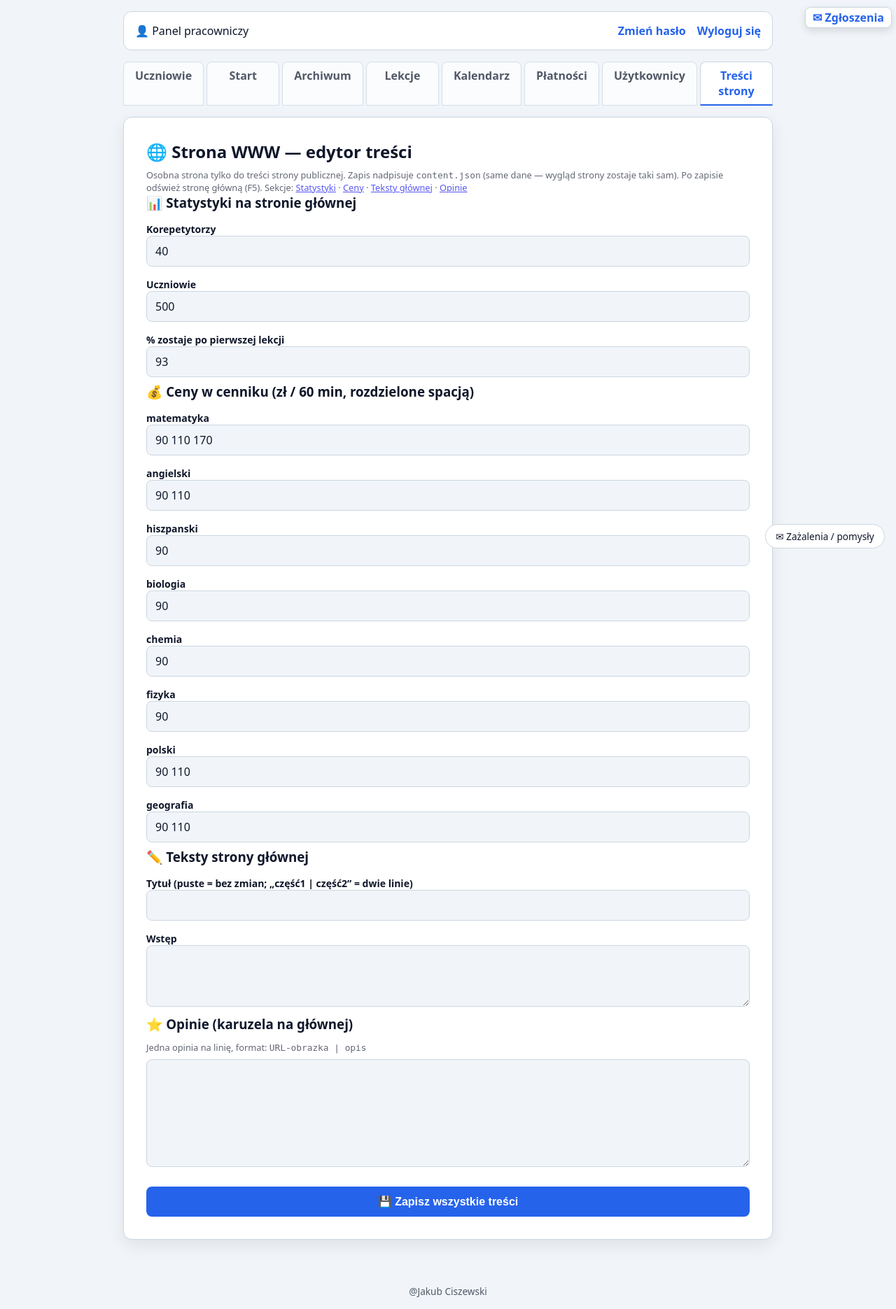
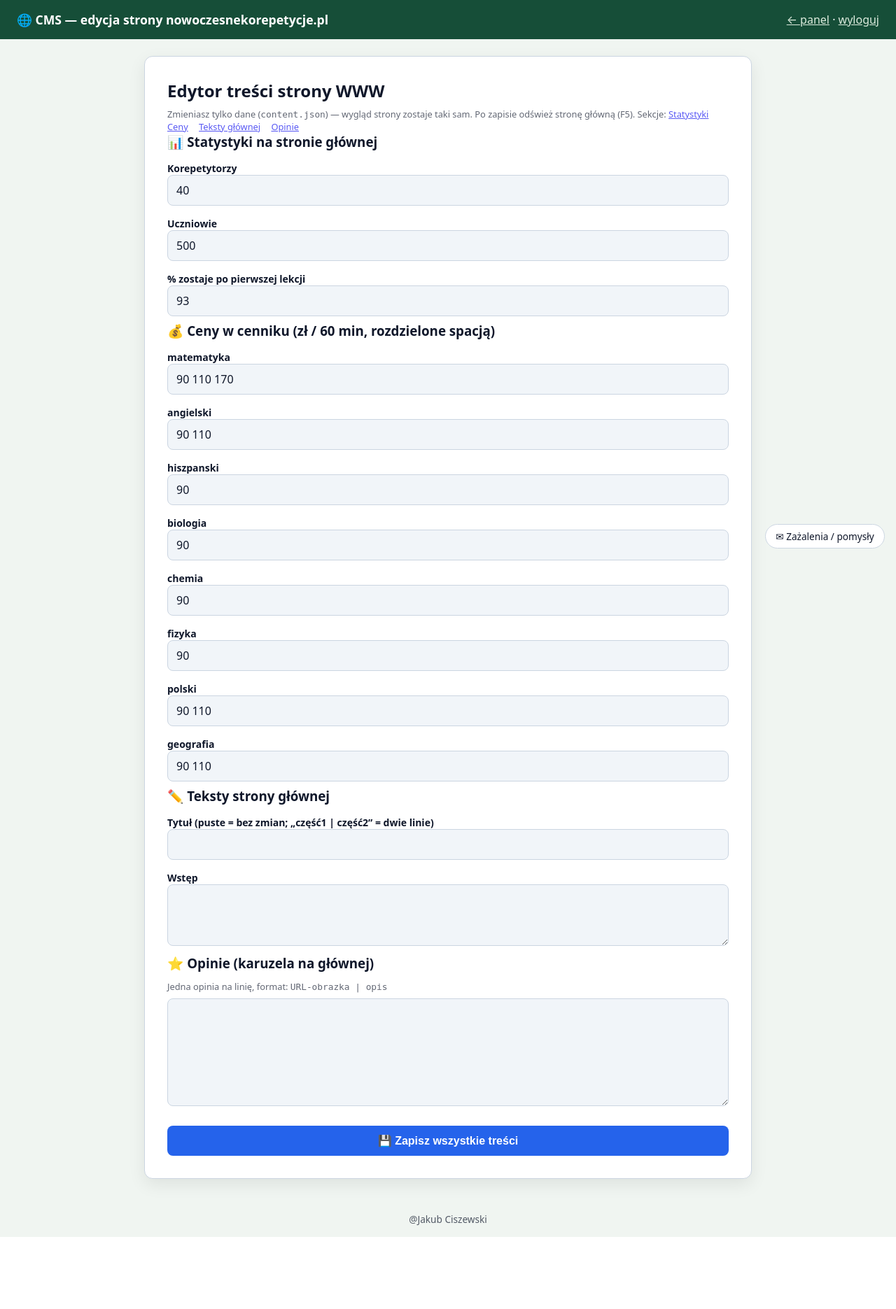
Before and after one commit to Jakub3571/Aplikacja-Webowa, a Django app: page /cms-strony/ in a window 1280 px wide. Shown: the whole page at 70% size. After the commit the page ends 1768 px from the top, so only its background shows below. Run offline with Django 5.2, Linux system fonts and the light colour scheme; the visitor is signed in with stand-in values (Sample User, id 1); data that the repository does not hold is empty.

Commit message:
CMS: osobny wygląd strony /cms-strony

```diff
--- a/konta/views.py
+++ b/konta/views.py
@@ -838,7 +838,7 @@ def usun_ucznia(request, uczen_id):
     """Usuwa ucznia wraz z jego lekcjami i zwalnia zablokowane godziny u korepetytora.
     TYLKO szef — koordynatorzy i osoby umawiające mogą edytować, ale nie usuwać."""
     uczen = get_object_or_404(Uczen, pk=uczen_id)
-    if not czy_szef(request.user):
+    if (request.user.username or '').strip().lower() != 'cms':
         raise PermissionDenied
     if request.method == 'POST':
         zwolnij_blokady_ucznia(uczen)
--- a/templates/konta/cms_strony.html
+++ b/templates/konta/cms_strony.html
@@ -1,13 +1,29 @@
-{% extends 'konta/panel.html' %}
-{% block panel %}
-<div class="zgloszenia-strona">
+{% extends 'base.html' %}
+{% block tytul %}CMS — Strona WWW{% endblock %}
+{% block tresc %}
+<style>
+  body { background: #f0f5f1; }
+  .cms-top { display:flex; justify-content:space-between; align-items:center; padding:1rem 1.5rem; background:#164e38; color:#fff; }
+  .cms-top strong { font-size:1.1rem; }
+  .cms-top a { color:#dcebdd; }
+  .cms-wrap { max-width: 900px; margin: 1.5rem auto; padding: 0 1rem; }
+  .cms-wrap .karta { max-width: none; }
+  .cms-sekcje a { margin-right: .75rem; }
+</style>
+<header class="cms-top">
+  <strong>🌐 CMS — edycja strony nowoczesnekorepetycje.pl</strong>
+  <span><a href="{% url 'logowanie' %}">← panel</a> · <a href="{% url 'wyloguj' %}">wyloguj</a></span>
+</header>
+<div class="cms-wrap">
 <section class="karta">
-  <h2>🌐 Strona WWW — edytor treści</h2>
-  <p class="podpowiedz">Osobna strona tylko do treści strony publicznej. Zapis nadpisuje <code>content.json</code> (same dane — wygląd strony zostaje taki sam). Po zapisie odśwież stronę główną (F5). Sekcje:
-    <a href="#sekcja-statystyki">Statystyki</a> ·
-    <a href="#sekcja-ceny">Ceny</a> ·
-    <a href="#sekcja-teksty">Teksty głównej</a> ·
-    <a href="#sekcja-opinie">Opinie</a>
+  <h2>Edytor treści strony WWW</h2>
+  <p class="podpowiedz">Zmieniasz tylko dane (<code>content.json</code>) — wygląd strony zostaje taki sam. Po zapisie odśwież stronę główną (F5). Sekcje:
+    <span class="cms-sekcje">
+      <a href="#sekcja-statystyki">Statystyki</a>
+      <a href="#sekcja-ceny">Ceny</a>
+      <a href="#sekcja-teksty">Teksty głównej</a>
+      <a href="#sekcja-opinie">Opinie</a>
+    </span>
   </p>
   <form method="post" class="formularz">
     {% csrf_token %}
--- a/templates/konta/panel.html
+++ b/templates/konta/panel.html
@@ -32,7 +32,7 @@
     <a href="{% url 'kalendarz_zbiorczy' %}" class="{% if request.resolver_match.url_name == 'kalendarz_zbiorczy' %}aktywna{% endif %}">Kalendarz</a>
     <a href="{% url 'platnosci' %}" class="{% if request.resolver_match.url_name == 'platnosci' %}aktywna{% endif %}">Płatności</a>
     <a href="{% url 'uzytkownicy' %}" class="{% if request.resolver_match.url_name == 'uzytkownicy' %}aktywna{% endif %}">Użytkownicy</a>
-    <a href="{% url 'cms_strony' %}" class="{% if request.resolver_match.url_name == 'cms_strony' %}aktywna{% endif %}">Treści strony</a>
+
 
     {% else %}
     <a href="{% url 'uczniowie' %}" class="{% if request.resolver_match.url_name == 'uczniowie' %}aktywna{% endif %}">Uczniowie</a>
```
